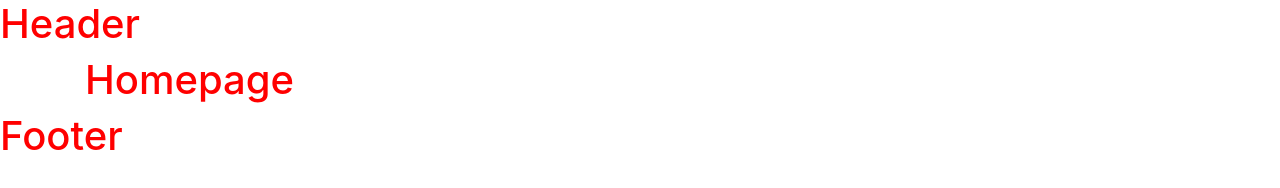
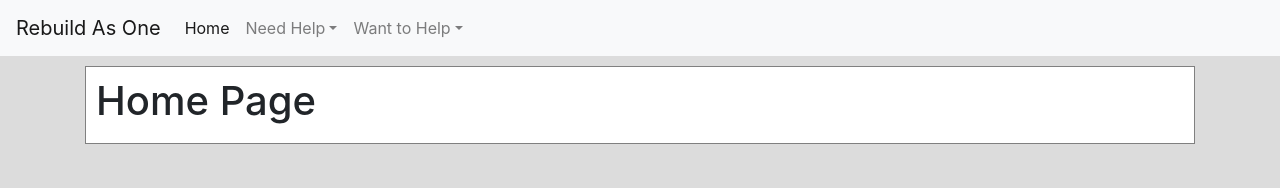
Before and after one commit to rebuildasone/webapp, a React app: page / in a window 1280 px wide. Built offline with nearby package versions, Linux system fonts and the light colour scheme.

Commit message:
Basic layout and navigation added.

```diff
--- a/package.json
+++ b/package.json
@@ -34,15 +34,17 @@
   },
   "dependencies": {
     "bootstrap": "^4.1.1",
+    "jquery": "^3.3.1",
     "lodash": "^4.17.10",
     "moment": "^2.22.2",
+    "popper.js": "^1.14.5",
     "react": "16.4.0",
-    "redux": "4.0.0",
     "react-dom": "16.4.0",
     "react-redux": "5.0.7",
-    "redux-persist": "5.9.1",
     "react-router-dom": "4.2.2",
     "react-table": "^6.8.6",
+    "redux": "4.0.0",
+    "redux-persist": "5.9.1",
     "reselect": "^3.0.1",
     "styled-components": "^3.3.3"
   }
--- a/src/js/components/Header.js
+++ /dev/null
@@ -1,11 +0,0 @@
-import React from 'react'
-
-const Header = () => (
-  <div className='Header'>
-    <h1>
-      Header
-    </h1>
-  </div>
-)
-
-export default Header
--- a/src/js/components/HomePage.js
+++ /dev/null
@@ -1,9 +0,0 @@
-import React from 'react'
-
-class HomePage extends React.Component {
-  render () {
-    return <h1>Homepage</h1>
-  }
-}
-
-export default HomePage
--- /dev/null
+++ b/src/js/components/containers/HomePage.js
@@ -0,0 +1,15 @@
+import React from 'react'
+
+class HomePage extends React.Component {
+  render () {
+    return (
+      <div className='row'>
+        <div className='col-12'>
+          <h1>Home Page</h1>
+        </div>
+      </div>
+    )
+  }
+}
+
+export default HomePage
--- a/src/js/components/Footer.js
+++ b/src/js/components/ui/Footer.js
@@ -1,11 +1,7 @@
 import React from 'react'
 
 const Footer = () => (
-  <div className='Header'>
-    <h1>
-      Footer
-    </h1>
-  </div>
+  <div className='Footer' />
 )
 
 export default Footer
--- /dev/null
+++ b/src/js/components/ui/Header.js
@@ -0,0 +1,41 @@
+import React from 'react'
+
+const Header = () => (
+  <div className='Header'>
+    <nav className='navbar navbar-expand-lg navbar-light bg-light'>
+      <a className='navbar-brand' href='/'>Rebuild As One</a>
+      <button className='navbar-toggler' type='button' data-toggle='collapse' data-target='#navbarSupportedContent' aria-controls='navbarSupportedContent' aria-expanded='false' aria-label='Toggle navigation'>
+        <span className='navbar-toggler-icon' />
+      </button>
+
+      <div className='collapse navbar-collapse' id='navbarSupportedContent'>
+        <ul className='navbar-nav mr-auto'>
+          <li className='nav-item active'>
+            <a className='nav-link' href='/'>Home <span className='sr-only'>(current)</span></a>
+          </li>
+          <li className='nav-item dropdown'>
+            <a className='nav-link dropdown-toggle' href='#' id='navbarDropdown' role='button' data-toggle='dropdown' aria-haspopup='true' aria-expanded='false'>
+            Need Help
+            </a>
+            <div className='dropdown-menu' aria-labelledby='navbarDropdown'>
+              <a className='dropdown-item' href='#'>Food</a>
+              <a className='dropdown-item' href='#'>Shelter</a>
+              <a className='dropdown-item' href='#'>Clothing</a>
+              <a className='dropdown-item' href='#'>Lost Ones</a>
+            </div>
+          </li>
+          <li className='nav-item dropdown'>
+            <a className='nav-link dropdown-toggle' href='#' id='navbarDropdown' role='button' data-toggle='dropdown' aria-haspopup='true' aria-expanded='false'>
+            Want to Help
+            </a>
+            <div className='dropdown-menu' aria-labelledby='navbarDropdown'>
+              <a className='dropdown-item' href='#'>Donations</a>
+            </div>
+          </li>
+        </ul>
+      </div>
+    </nav>
+  </div>
+)
+
+export default Header
--- a/src/stylesheets/index.scss
+++ b/src/stylesheets/index.scss
@@ -1,5 +1,22 @@
 @import "~bootstrap/scss/bootstrap.scss";
 
-h1 {
-    color: red;
+main {
+    min-height: 400px;
 }
+
+body {
+    background-color: gainsboro;
+}
+
+.main-content {
+    background-color: white;
+    border: 1px;
+    border-color: gray;
+    border-style: solid;
+    padding: 10px;
+    margin-top: 10px;
+}
+
+.Footer {
+    height: 110px;
+}
--- a/webpack.common.js
+++ b/webpack.common.js
@@ -1,6 +1,7 @@
 const path = require('path')
 const CleanWebpackPlugin = require('clean-webpack-plugin')
 const HtmlWebpackPlugin = require('html-webpack-plugin')
+const webpack = require('webpack')
 
 module.exports = {
   entry: {
@@ -42,6 +43,12 @@ module.exports = {
   },
   plugins: [
     new CleanWebpackPlugin(['dist']),
+    new webpack.ProvidePlugin({
+      $: 'jquery',
+      jQuery: 'jquery',
+      'window.jQuery': 'jquery',
+      Popper: 'popper.js'
+    }),
     new HtmlWebpackPlugin({
       title: 'Rebuild As One',
       template: './src/index.html'
```
Also changed, not shown: src/js/App.js (+7 -7 lines), src/js/components/containers/NotFound.js (renamed from src/js/components/NotFound.js), 1 other file.
